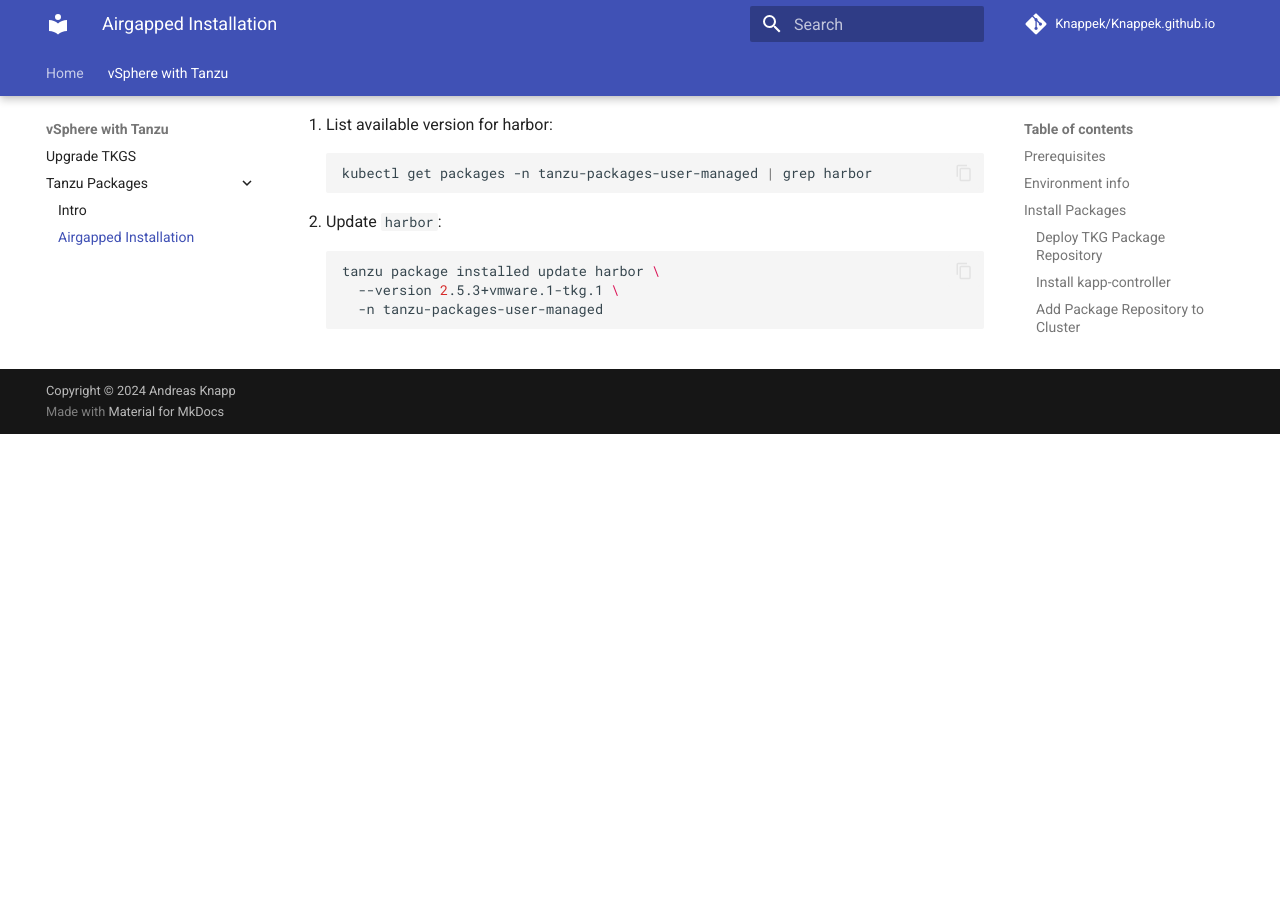
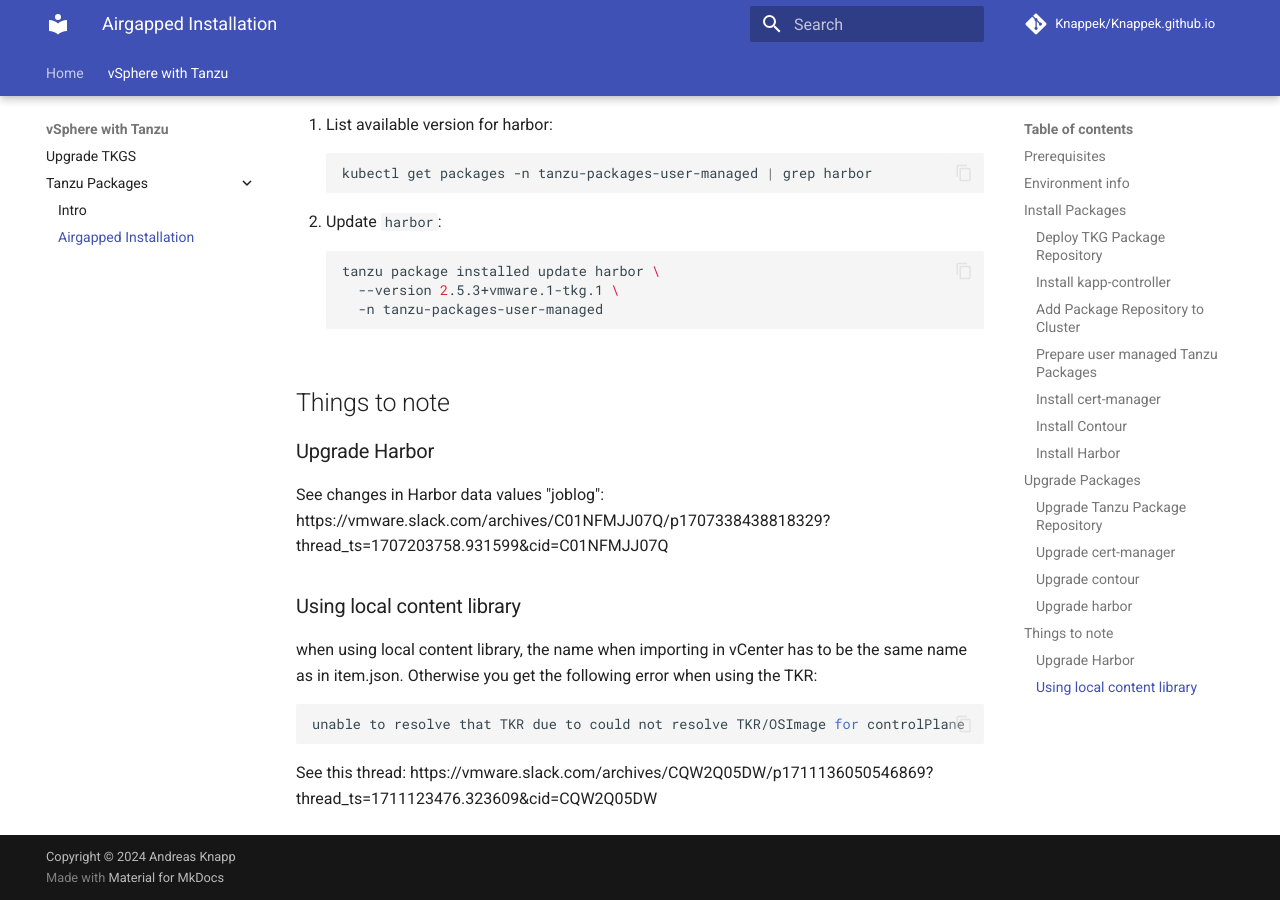
Before and after one commit to Knappek/Knappek.github.io, an MkDocs documentation site: the page built from docs/vsphere-with-tanzu/tanzu-packages/deploy-packages-airgapped.md, in a window 1280 px wide and 900 px high, scrolled down 13441 px. Built offline with MkDocs 1.6.1 and Material for MkDocs 9.7.7, drawn with Linux system fonts in a browser that asks for light colours; comment, search, counter and statistics services are not loaded; before the commit the page ends 13875 px from its top, so only the background shows below that.

Commit message:
document todos

````diff
--- a/docs/vsphere-with-tanzu/tanzu-packages/deploy-packages-airgapped.md
+++ b/docs/vsphere-with-tanzu/tanzu-packages/deploy-packages-airgapped.md
@@ -686,3 +686,19 @@
       --version 2.5.3+vmware.1-tkg.1 \
       -n tanzu-packages-user-managed
     ```
+
+## Things to note
+
+### Upgrade Harbor
+
+See changes in Harbor data values "joblog": https://vmware.slack.com/archives/C01NFMJJ07Q/p1707338438818329?thread_ts=1707203758.931599&cid=C01NFMJJ07Q
+
+### Using local content library
+
+when using local content library, the name when importing in vCenter has to be the same name as in item.json. Otherwise you get the following error when using the TKR:
+
+```sh
+unable to resolve that TKR due to could not resolve TKR/OSImage for controlPlane
+```
+
+See this thread: https://vmware.slack.com/archives/CQW2Q05DW/p1711136050546869?thread_ts=1711123476.323609&cid=CQW2Q05DW
````
Also changed, not shown: docs/index.md (+6 -0 lines), docs/image.png (added).
